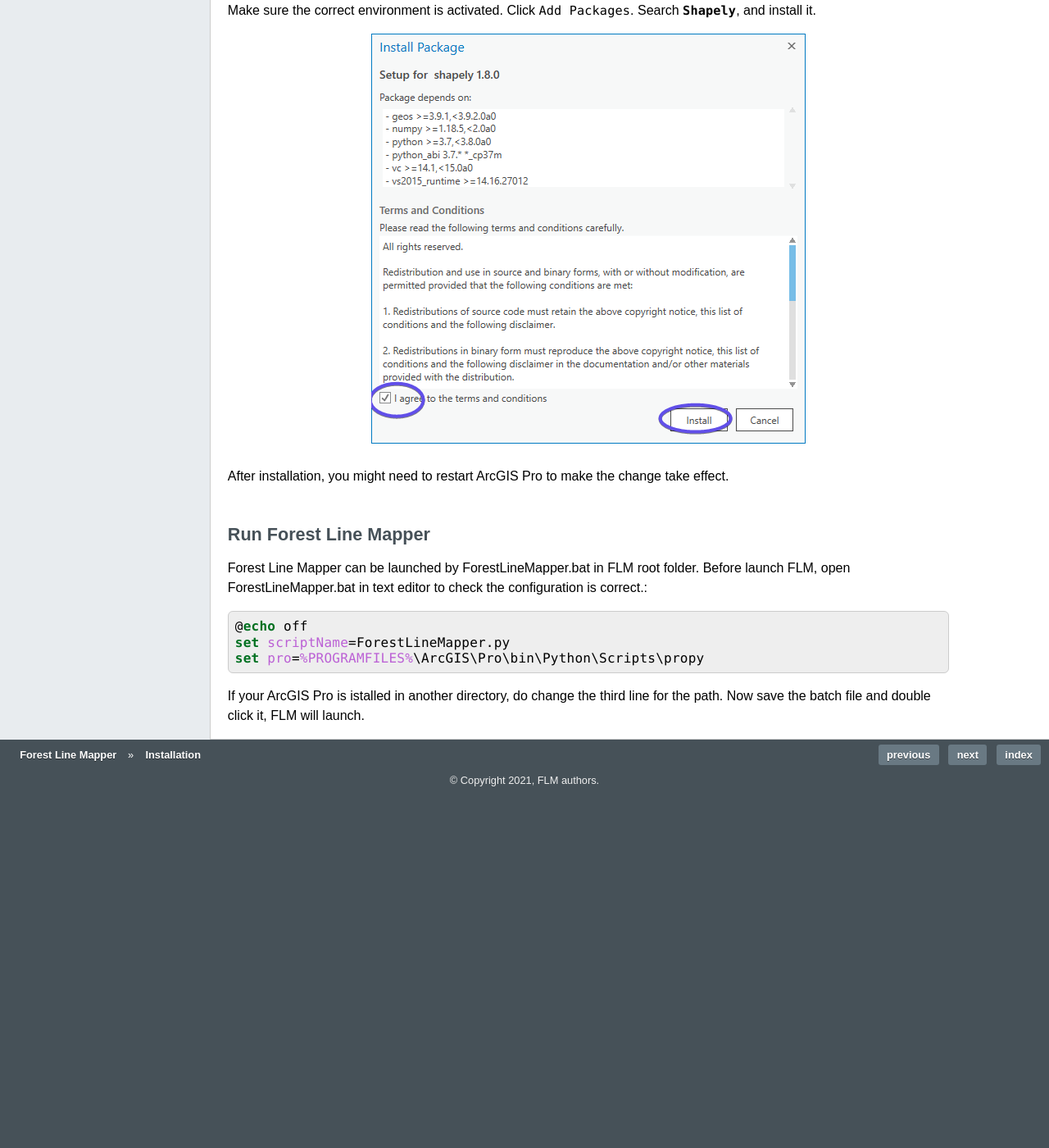
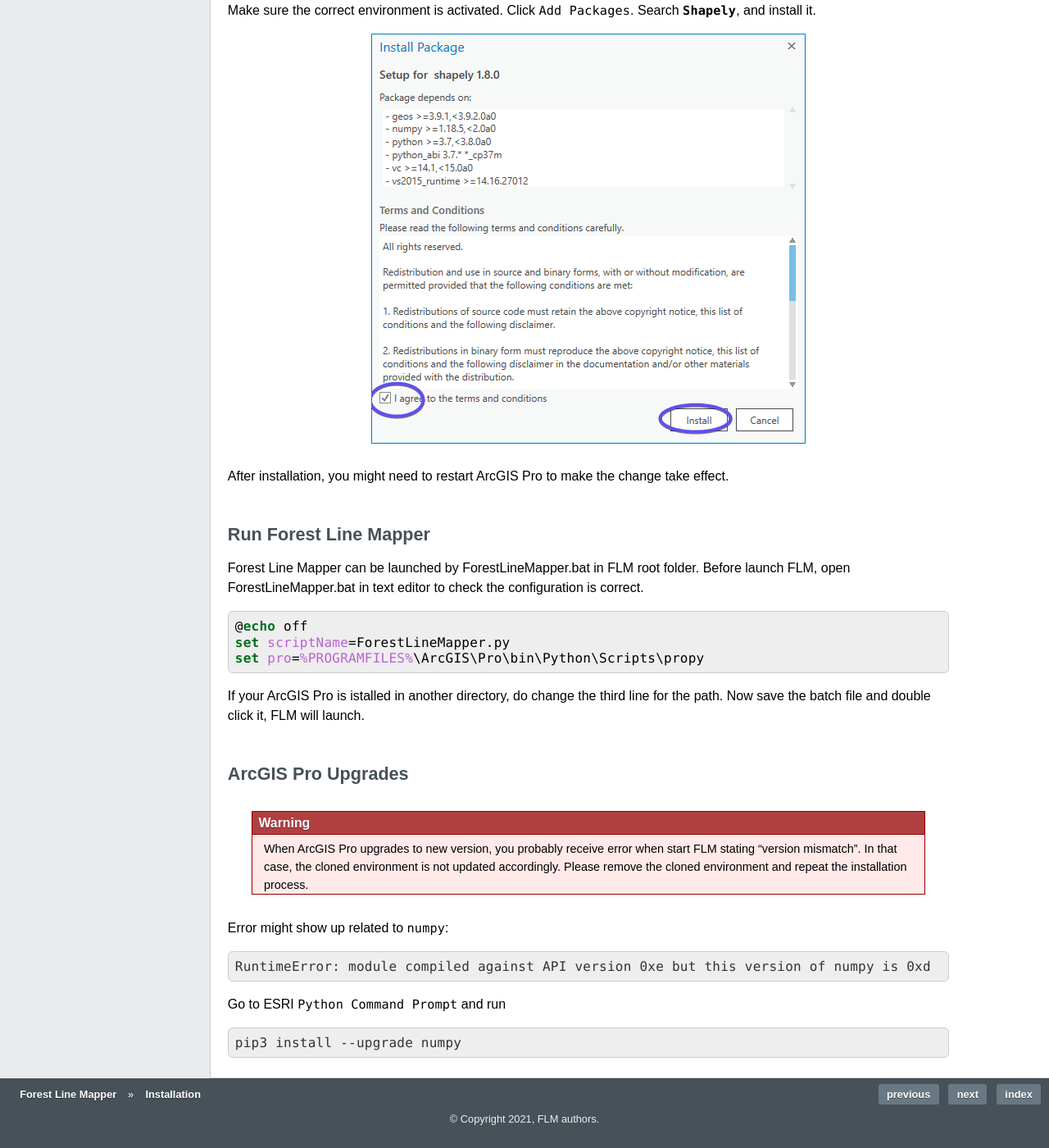
Before and after one commit to appliedgrg/flm, a Sphinx documentation site: the page built from Docs/Sphinx/Installation.rst, in a window 1280 px wide and 1400 px high, scrolled down 4188 px. Shown: the whole window at 82% size. Built offline with Sphinx 7.4.7, drawn with Linux system fonts in a browser that asks for light colours; before the commit the page ends 5175 px from its top, so only the background shows below that.

Commit message:
Add ArcGIS Pro upgrade issue.

```diff
--- a/Docs/Sphinx/Installation.rst
+++ b/Docs/Sphinx/Installation.rst
@@ -55,12 +55,30 @@
 Run Forest Line Mapper
 =======================
 
-.. highlight:: bat
+Forest Line Mapper can be launched by ForestLineMapper.bat in FLM root folder. Before launch FLM, open ForestLineMapper.bat in text editor to check the configuration is correct.
 
-Forest Line Mapper can be launched by ForestLineMapper.bat in FLM root folder. Before launch FLM, open ForestLineMapper.bat in text editor to check the configuration is correct.::
+.. code-block:: bat
 
     @echo off
     set scriptName=ForestLineMapper.py
     set pro=%PROGRAMFILES%\ArcGIS\Pro\bin\Python\Scripts\propy
 
 If your ArcGIS Pro is istalled in another directory, do change the third line for the path. Now save the batch file and double click it, FLM will launch.
+
+ArcGIS Pro Upgrades
+====================
+
+.. warning::
+   When ArcGIS Pro upgrades to new version, you probably receive error when start FLM stating "version mismatch". In that case, the cloned environment is not updated accordingly. Please remove the cloned environment and repeat the installation process.
+
+Error might show up related to ``numpy``:
+
+.. code-block:: console
+
+   RuntimeError: module compiled against API version 0xe but this version of numpy is 0xd
+
+Go to ESRI ``Python Command Prompt`` and run
+
+.. code-block:: console
+
+   pip3 install --upgrade numpy
```
